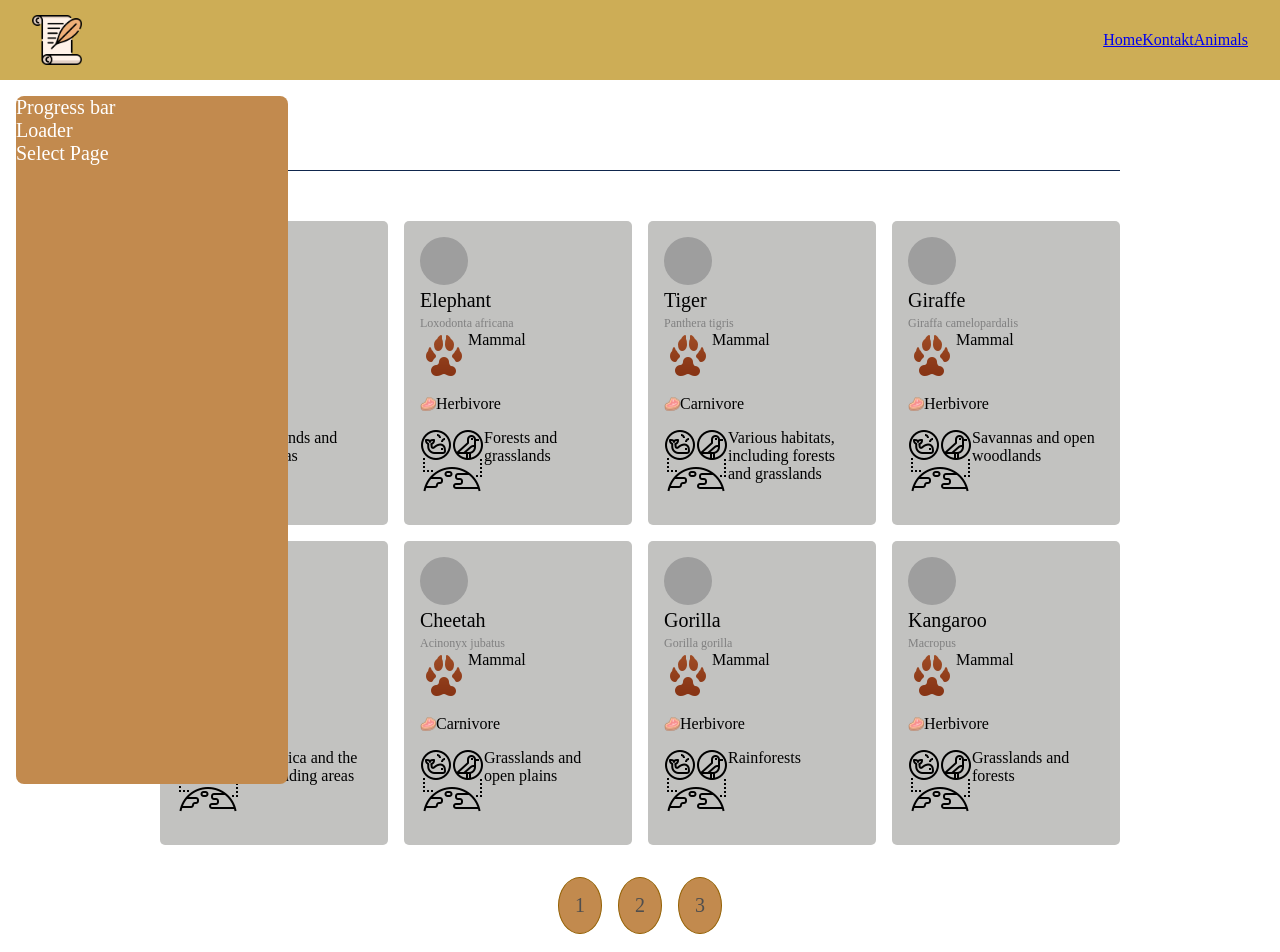
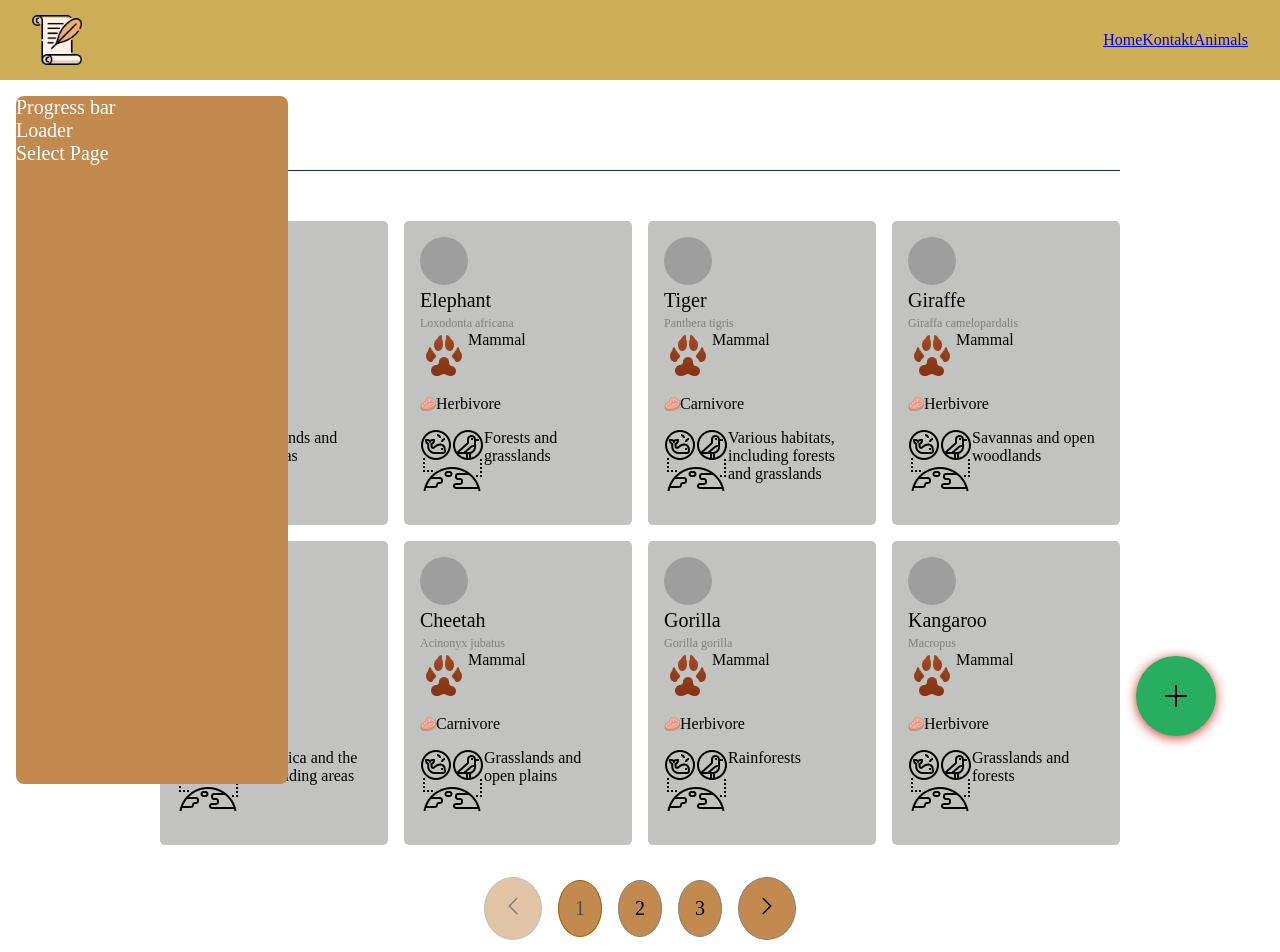
Before and after one commit to majone1209/novi-projekt, a React (Vite) app: page /animals in a window 1280 px wide. Shown: the top 952 px of the page. Built offline with nearby package versions, Linux system fonts and the light colour scheme; data requests are answered from the project's data file; grey boxes are pictures that could not be loaded; a web font is replaced by a local one.

Commit message:
Pagination-create new animals

```diff
--- a/src/App.tsx
+++ b/src/App.tsx
@@ -12,6 +12,7 @@ import ProgressbarPage from "./features/progress-bar/progressbarpage";
 import LoaderPage from "./features/loader/loader-page";
 import SelectPage from "./features/select-page/select-page";
 import Animals from "./features/animals/animals";
+import AnimalCreate from "./features/animals/animal-create";
 
 function App() {
   return (
@@ -19,12 +20,17 @@ function App() {
       <Routes>
         <Route path="/" element={<Layout />}>
           <Route index element={<Home />} />
-          <Route path="animals" element={<Animals />} />
           <Route path="contact" element={<Contact />} />
           <Route path="progress-bar" element={<ProgressbarPage />} />
           <Route path="loader" element={<LoaderPage />} />
           <Route path="select" element={<SelectPage />} />
 
+          <Route path="animals" element={<Animals />} />
+          <Route path="animals/:new" element={<AnimalCreate />} />
+          <Route
+            path="animals/:animalId"
+            element={<>Došli mso na stranicu neke životinje</>}
+          />
           <Route path="*" element={<NoMatch />} />
         </Route>
       </Routes>
--- /dev/null
+++ b/src/assets/chewron-left.tsx
@@ -0,0 +1,20 @@
+const ChewronLeft = () => {
+  return (
+    <svg
+      width={24}
+      xmlns="http://www.w3.org/2000/svg"
+      fill="none"
+      viewBox="0 0 24 24"
+      stroke-width={1.5}
+      stroke="currentColor"
+    >
+      <path
+        stroke-linecap="round"
+        stroke-linejoin="round"
+        d="M15.75 19.5L8.25 12l7.5-7.5"
+      />
+    </svg>
+  );
+};
+
+export default ChewronLeft;
--- /dev/null
+++ b/src/assets/chewron-right.tsx
@@ -0,0 +1,20 @@
+const ChewronRight = () => {
+  return (
+    <svg
+      width={24}
+      xmlns="http://www.w3.org/2000/svg"
+      fill="none"
+      viewBox="0 0 24 24"
+      stroke-width={1.5}
+      stroke="currentColor"
+    >
+      <path
+        stroke-linecap="round"
+        stroke-linejoin="round"
+        d="M8.25 4.5l7.5 7.5-7.5 7.5"
+      />
+    </svg>
+  );
+};
+
+export default ChewronRight;
--- /dev/null
+++ b/src/assets/plus.tsx
@@ -0,0 +1,20 @@
+const IconPlus = () => {
+  return (
+    <svg
+      width={24}
+      xmlns="http://www.w3.org/2000/svg"
+      fill="none"
+      viewBox="0 0 24 24"
+      stroke-width="1.5"
+      stroke="currentColor"
+    >
+      <path
+        stroke-linecap="round"
+        stroke-linejoin="round"
+        d="M12 4.5v15m7.5-7.5h-15"
+      />
+    </svg>
+  );
+};
+
+export default IconPlus;
--- /dev/null
+++ b/src/components/folating-button.tsx
@@ -0,0 +1,14 @@
+import { ButtonHTMLAttributes } from "react";
+import IconPlus from "../assets/plus";
+
+type FolatingButtonProps = {} & ButtonHTMLAttributes<HTMLButtonElement>;
+
+const FolatingButton = ({ ...props }: FolatingButtonProps) => {
+  return (
+    <button className="btn--floating" {...props}>
+      <IconPlus />
+    </button>
+  );
+};
+
+export default FolatingButton;
--- a/src/components/pagination.tsx
+++ b/src/components/pagination.tsx
@@ -1,23 +1,48 @@
+import ChewronLeft from "../assets/chewron-left";
+import ChewronRight from "../assets/chewron-right";
+
 type PaginationProps = {
   onPaginate: (page: number) => void;
+  numberOfPages: number;
+  activePage: number;
 };
 
-  const Pagination = ({ onPaginate }: PaginationProps) => {
+const Pagination = ({
+  onPaginate,
+  numberOfPages,
+  activePage,
+}: PaginationProps) => {
   return (
     <div className="pagination">
-        {Array(3)
+      <span
+        onClick={() => onPaginate(activePage + 1)}
+        className={`pagination__item ${activePage <= 1 ? "isDisabled" : ""}`}
+      >
+        <ChewronLeft />
+      </span>
+      {Array(numberOfPages)
         .fill("")
         .map((page, index) => {
           return (
             <span
               key={index}
               onClick={() => onPaginate(index + 1)}
-                className="pagination__item isActive"
+              className={`pagination__item ${
+                activePage === index + 1 ? "isActive" : ""
+              }`}
             >
               {index + 1}
             </span>
           );
         })}
+      <span
+        onClick={() => onPaginate(activePage + 1)}
+        className={`pagination__item ${
+          activePage >= numberOfPages ? "isDisabled" : ""
+        }`}
+      >
+        <ChewronRight />
+      </span>
     </div>
   );
 };
--- /dev/null
+++ b/src/features/animals/animal-create.tsx
@@ -0,0 +1,14 @@
+import Container from "../../components/container";
+import Devider from "../../components/devider";
+
+const AnimalCreate = () => {
+  return (
+    <Container>
+      <h1>Create new animal</h1>
+      <Devider />
+      <div></div>
+    </Container>
+  );
+};
+
+export default AnimalCreate;
--- a/src/features/animals/animals.tsx
+++ b/src/features/animals/animals.tsx
@@ -4,6 +4,7 @@ import AnimalCard from "./animalCard";
 import Loader from "../../components/loader";
 import Pagination from "../../components/pagination";
 import Devider from "../../components/devider";
+import FolatingButton from "../../components/folating-button";
 
 export type AnimalType = {
   name: string;
@@ -16,7 +17,7 @@ export type AnimalType = {
 //rows per page (limit koliko itema vidimo jednom)
 const rpp = 8;
 const noOfItems = 20;
-const numberOfPages = Math.ceil(20 / 8);
+const numberOfPages = Math.ceil(noOfItems / rpp);
 
 const Animals = () => {
   const [animalData, setAnimalData] = useState<AnimalType[]>([]);
@@ -24,17 +25,18 @@ const Animals = () => {
   const [page, setPage] = useState<number>(1);
 
   const getAnimalData = () => {
+    setLoading(true);
     fetch(`http://localhost:3000/animals?_page=${page}&_limit=${rpp}`)
-    .then((res) => {
-      if (res.ok) {
-        return res.json();
-      }
-    })
+      .then((res) => {
+        if (res.ok) {
+          return res.json();
+        }
+      })
       .then((data) => {
         setTimeout(() => {
           setAnimalData(data);
           setLoading(false);
-        }, 2000);
+        }, 300);
       })
       .catch((err) => console.log(err));
   };
@@ -54,7 +56,12 @@ const Animals = () => {
           return <AnimalCard key={animal.name} animal={animal} />;
         })}
       </div>
-      <Pagination onPaginate={(activePage) => console.log("active page: ", activePage)} />
+      <Pagination
+        activePage={page}
+        numberOfPages={numberOfPages}
+        onPaginate={(activePage) => setPage(activePage)}
+      />
+      <FolatingButton />
     </Container>
   );
 };
--- a/src/features/loader/loader-page.tsx
+++ b/src/features/loader/loader-page.tsx
@@ -8,12 +8,15 @@ const LoaderPage = () => {
   const [loaderOpen, setLoaderOpen] = useState<Boolean>(false);
   const handleLoader = () => {
     setLoaderOpen(!loaderOpen);
+    setTimeout(() => {
+      setLoaderOpen(false);
+    }, 300);
   };
   return (
     <Container>
       <h1>Loader</h1>
       <Devider />
-      <Button onClick={() => handleLoader()} text="Want to see a loader?" />
+      <Button onClick={() => handleLoader()} text="Open loader" />
       {loaderOpen ? (
         <div>
           <Devider />
--- a/src/styles/components/btn.scss
+++ b/src/styles/components/btn.scss
@@ -16,4 +16,34 @@
   &--blue {
     background-color: var(--color-blue-500);
   }
+
+  &--floating {
+    position: fixed;
+    bottom: 2rem;
+    right: 2rem;
+    border-radius: 50%;
+    width: 5rem;
+    height: 5rem;
+    display: flex;
+    align-items: center;
+    justify-content: center;
+    border: none;
+    background-color: var(--color-green-500);
+    cursor: pointer;
+    transition: all 250ms ease-in-out;
+    box-shadow: 0 0.125rem 0.75rem var(--color-red-500);
+
+    @media (min-width: $media-sm) {
+      bottom: 4rem;
+      right: 4rem;
+    }
+
+    &:hover {
+      transform: scale(1.1);
+    }
+
+    & svg {
+      width: 2rem;
+    }
+  }
 }
--- a/src/styles/components/loader.scss
+++ b/src/styles/components/loader.scss
@@ -1,15 +1,4 @@
-.loader {
-  display: flex;
-  justify-content: center;
-  border: 16px solid #f3f3f3;
-  border-top: 16px solid #3498db;
-  border-radius: 50%;
-  width: 120px;
-  height: 120px;
-  animation: spin 2s linear infinite;
-}
-
-@keyframes spin {
+@keyframes spinner {
   0% {
     transform: rotate(0deg);
   }
@@ -17,3 +6,18 @@
     transform: rotate(360deg);
   }
 }
+.loader {
+  width: 5rem;
+  height: 5rem;
+  border: 10px solid #f3f3f3;
+  border-top: 10px solid #383636;
+  border-radius: 50%;
+  animation: spinner 1.5s linear infinite;
+  margin-bottom: 0.7rem;
+  margin-left: 3rem;
+  display: flex;
+  justify-content: center;
+}
+.loaderLabel {
+  font-size: 1.5rem;
+}
--- a/src/styles/components/pagination.scss
+++ b/src/styles/components/pagination.scss
@@ -26,5 +26,11 @@
       color: rgb(79, 78, 78);
       border-color: rgb(148, 97, 4);
     }
+
+    &.isDisabled {
+      opacity: 0.5;
+      pointer-events: none;
+      user-select: none;
+    }
   }
 }
```
Lines whose indentation alone changed are shown as unchanged.
